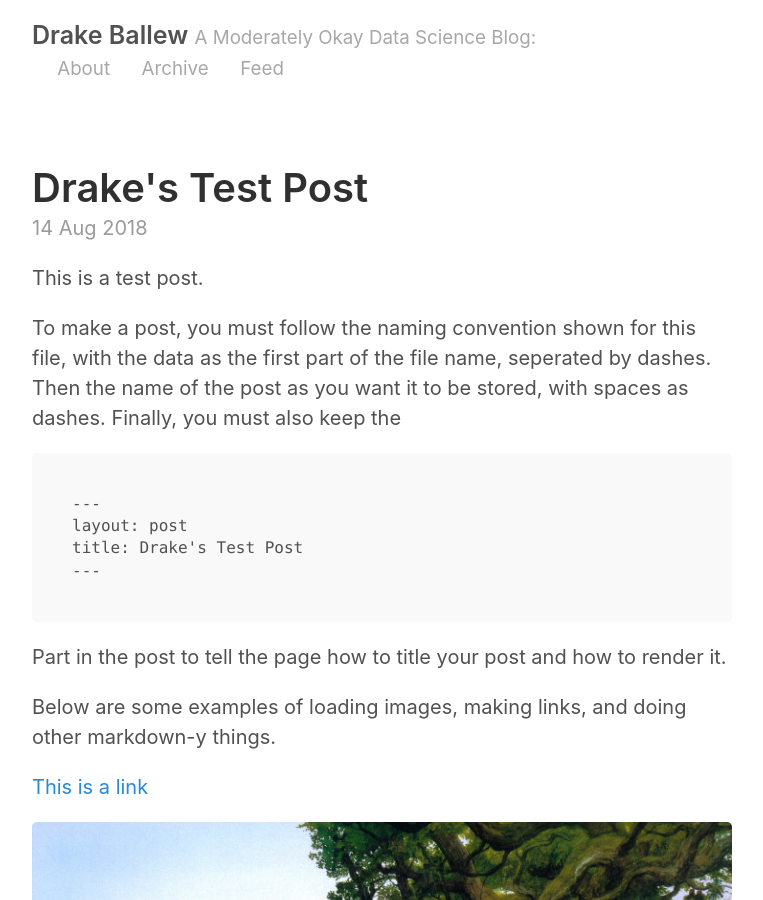
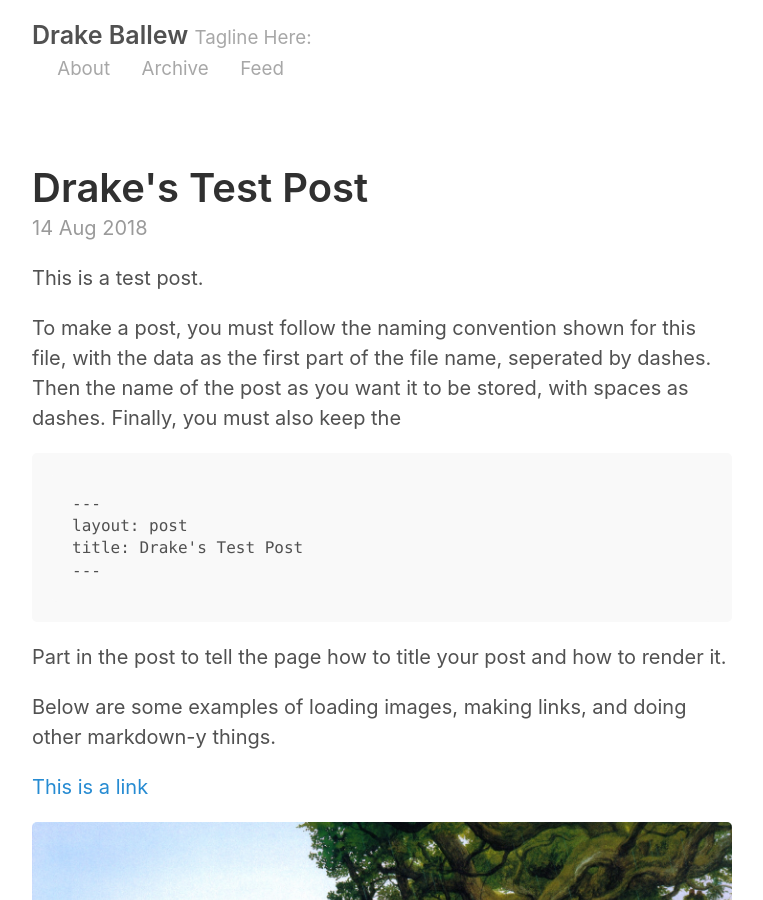
Before and after one commit to drakeballew/drakeballew.github.io, a Jekyll site: the page built from index.html, in a window 1280 px wide and 900 px high. Shown: the whole window, without its empty margins (258-1021 px from the left). Built offline with Jekyll 4.4.1, drawn with Linux system fonts in a browser that asks for light colours; the list of posts is cut into pages by our own code.

Commit message:
Update tagline

```diff
--- a/_config.yml
+++ b/_config.yml
@@ -3,7 +3,7 @@ permalink:           pretty
 
 # Setup
 title:               Drake Ballew
-tagline:             A Moderately Okay Data Science Blog
+tagline:             Tagline Here
 url:                 http://drakeballew.github.io
 paginate:            2
 baseurl:             ""
```
